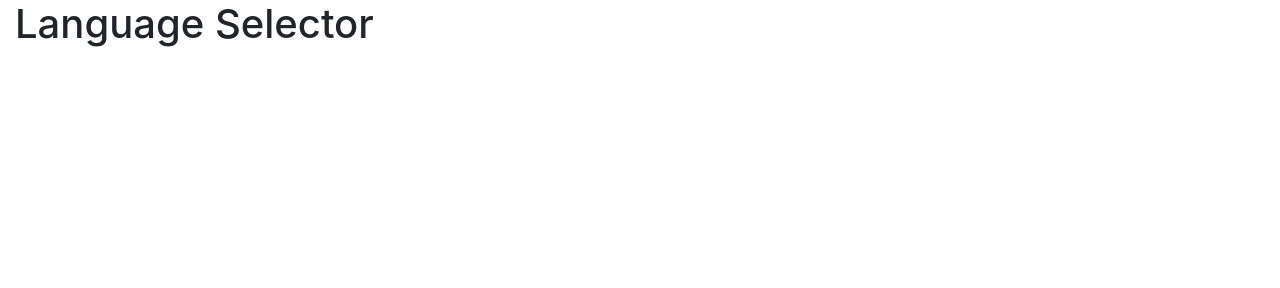
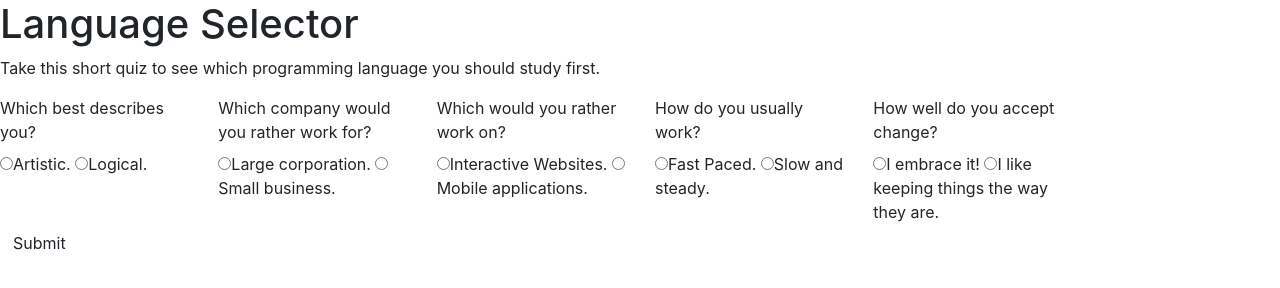
Before and after one commit to PhilipEskins/languagequiz, a plain HTML site: page index.html in a window 1280 px wide. Drawn offline with Linux system fonts and the light colour scheme.

Commit message:
add framework for questions and basic javascript to get the answers

```diff
--- a/index.html
+++ b/index.html
@@ -9,8 +9,50 @@
     <title>Language Selector</title>
   </head>
   <body>
-    <div class="col-lg-12">
-      <h1>Language Selector</h1>
+    <div class="row">
+      <div class="col-lg-12">
+        <h1>Language Selector</h1>
+        <p>Take this short quiz to see which programming language you should study first.</p>
+      </div>
     </div>
+
+    <form id="language">
+      <div class="row">
+        <div class="col-lg-2">
+          <label for="personality">Which best describes you?</label>
+          <input type="radio" name="personality" value="Artistic">Artistic.
+          <input type="radio" name="personality" value="Logical">Logical.
+        </div>
+
+        <div class="col-lg-2">
+          <label for="company">Which company would you rather work for?</label>
+          <input type="radio" name="company" value="Large">Large corporation.
+          <input type="radio" name="company" value="Small">Small business.
+        </div>
+
+        <div class="col-lg-2">
+          <label for="development">Which would you rather work on?</label>
+          <input type="radio" name="development" value="Web">Interactive Websites.
+          <input type="radio" name="development" value="Mobile">Mobile applications.
+        </div>
+
+        <div class="col-lg-2">
+          <label for="pace">How do you usually work?</label>
+          <input type="radio" name="pace" value="Fast">Fast Paced.
+          <input type="radio" name="pace" value="Slow">Slow and steady.
+        </div>
+
+        <div class="col-lg-2">
+          <label for="change">How well do you accept change?</label>
+          <input type="radio" name="change" value="Fast">I embrace it!
+          <input type="radio" name="change" value="Slow">I like keeping things the way they are.
+        </div>
+      </div>
+
+      <div class="row">
+        <div class="col-lg-12">
+          <button type="submit" class="btn">Submit</button>
+        </div>
+      </div>
   </body>
 </html>
--- a/js/scripts.js
+++ b/js/scripts.js
@@ -0,0 +1,11 @@
+$(document).ready(function() {
+  $("#language").submit(function(event) {
+    event.preventDefault();
+
+    var personality = $("input:radio[name=personality]:checked").val();
+    var company = $("input:radio[name=company]:checked").val();
+    var development = $("input:radio[name=development]:checked").val();
+    var pace = $("input:radio[name=pace]:checked").val();
+    var change = $("input:radio[name=change]:checked").val();
+  });
+});
```
